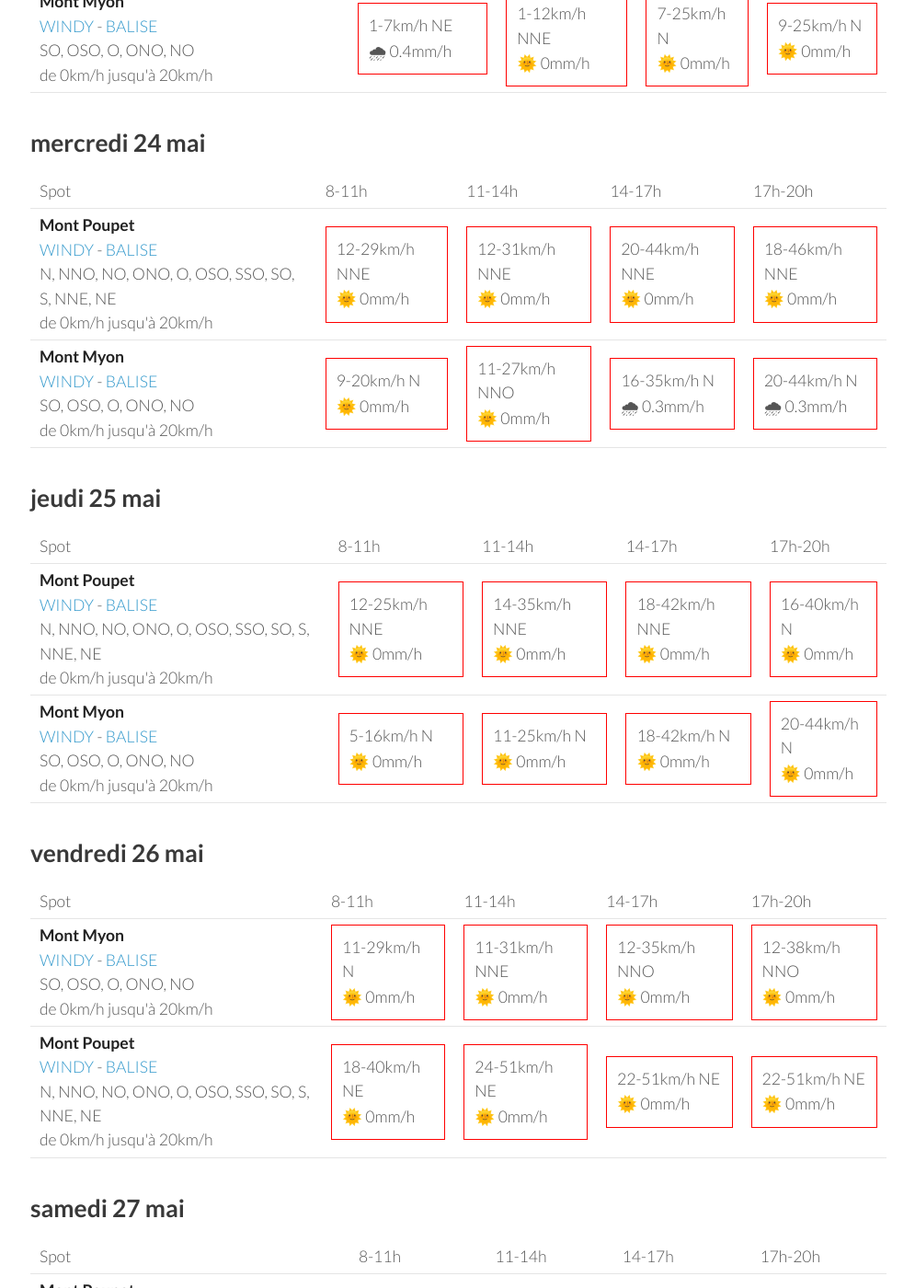
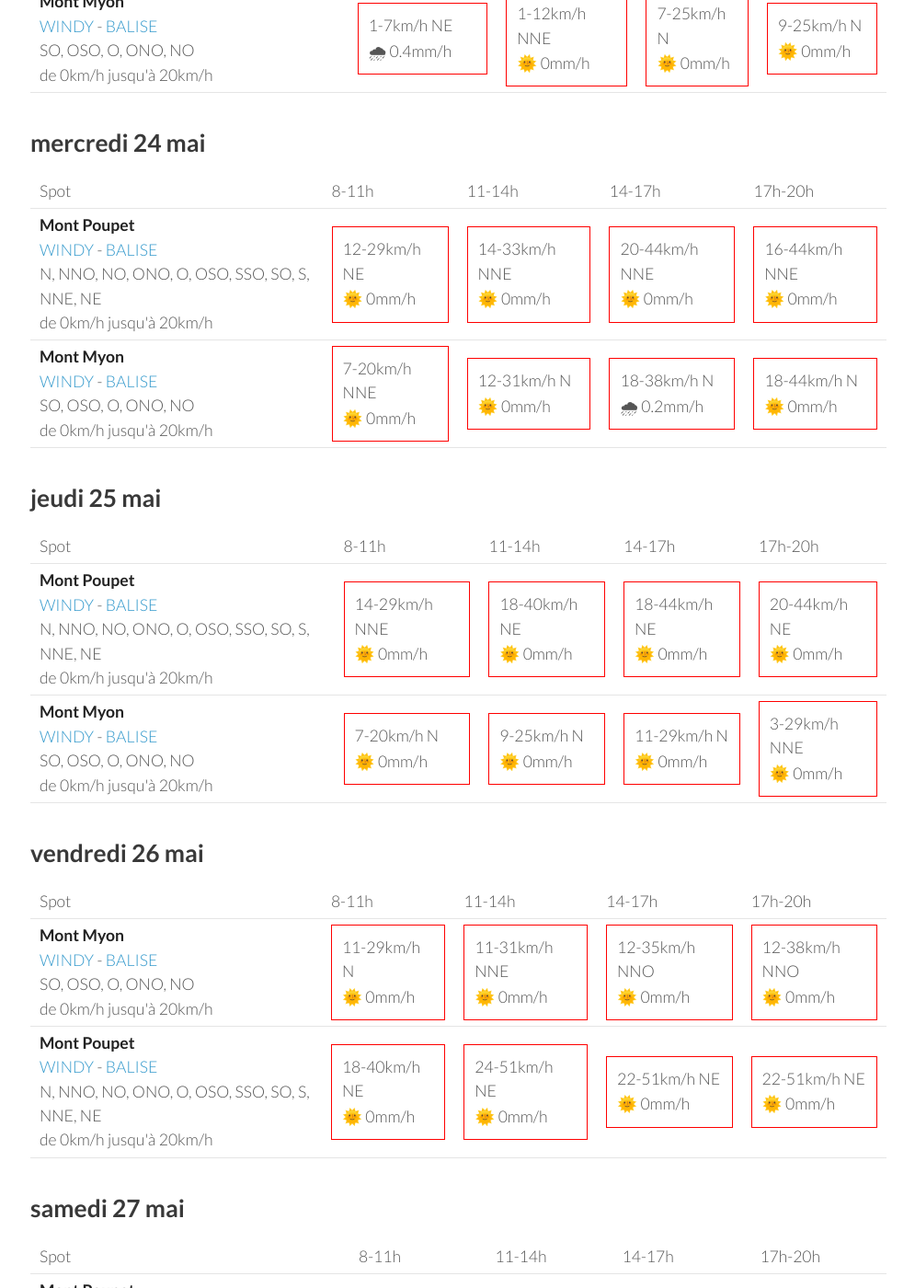
Before and after one commit to parapente-dans-le-nord/parapente-dans-le-nord.github.io, a Jekyll site: the page built from jura.markdown, in a window 1280 px wide and 1400 px high, scrolled down 916 px. Shown: the whole window at 92% size, without its empty margins (25-1020 px from the left). Built offline with Jekyll 4.4.1, drawn with Linux system fonts in a browser that asks for light colours; some of the changed text lies outside the part shown.

Commit message:
update index.markdown

```diff
--- a/jura.markdown
+++ b/jura.markdown
@@ -94,20 +94,20 @@ page mise à jour le lundi 22 mai 13:20
 <tr>
         <td><strong>Mont Poupet</strong><br><a href="https://windy.com/46.970/5.876?46.541,5.876,8">WINDY</a> - <span class=""><a href="http://www.balisemeteo.com/balise.php?idBalise=92">BALISE</a> </span><br> <span class="vent-favorable">N, NNO, NO, ONO, O, OSO, SSO, SO, S, NNE, NE</span><br><span class="force-vent">de 0km/h jusqu'à 20km/h</span> </td>
 
-            <td><div class="not-flyable"><p>12-29km/h NNE</p><p>🌞 0mm/h</p></div></td>
-            <td><div class="not-flyable"><p>12-31km/h NNE</p><p>🌞 0mm/h</p></div></td>
+            <td><div class="not-flyable"><p>12-29km/h NE</p><p>🌞 0mm/h</p></div></td>
+            <td><div class="not-flyable"><p>14-33km/h NNE</p><p>🌞 0mm/h</p></div></td>
             <td><div class="not-flyable"><p>20-44km/h NNE</p><p>🌞 0mm/h</p></div></td>
-            <td><div class="not-flyable"><p>18-46km/h NNE</p><p>🌞 0mm/h</p></div></td>
+            <td><div class="not-flyable"><p>16-44km/h NNE</p><p>🌞 0mm/h</p></div></td>
 
 
     </tr>
 <tr>
         <td><strong>Mont Myon</strong><br><a href="https://windy.com/46.331/5.397?45.898,5.394,8,m:eWoagj8">WINDY</a> - <span class=""><a href="http://www.balisemeteo.com/balise.php?idBalise=70">BALISE</a> </span><br> <span class="vent-favorable">SO, OSO, O, ONO, NO</span><br><span class="force-vent">de 0km/h jusqu'à 20km/h</span> </td>
 
-            <td><div class="not-flyable"><p>9-20km/h N</p><p>🌞 0mm/h</p></div></td>
-            <td><div class="not-flyable"><p>11-27km/h NNO</p><p>🌞 0mm/h</p></div></td>
-            <td><div class="not-flyable"><p>16-35km/h N</p><p>🌧 0.3mm/h</p></div></td>
-            <td><div class="not-flyable"><p>20-44km/h N</p><p>🌧 0.3mm/h</p></div></td>
+            <td><div class="not-flyable"><p>7-20km/h NNE</p><p>🌞 0mm/h</p></div></td>
+            <td><div class="not-flyable"><p>12-31km/h N</p><p>🌞 0mm/h</p></div></td>
+            <td><div class="not-flyable"><p>18-38km/h N</p><p>🌧 0.2mm/h</p></div></td>
+            <td><div class="not-flyable"><p>18-44km/h N</p><p>🌞 0mm/h</p></div></td>
 
 
     </tr>
@@ -130,20 +130,20 @@ page mise à jour le lundi 22 mai 13:20
 <tr>
         <td><strong>Mont Poupet</strong><br><a href="https://windy.com/46.970/5.876?46.541,5.876,8">WINDY</a> - <span class=""><a href="http://www.balisemeteo.com/balise.php?idBalise=92">BALISE</a> </span><br> <span class="vent-favorable">N, NNO, NO, ONO, O, OSO, SSO, SO, S, NNE, NE</span><br><span class="force-vent">de 0km/h jusqu'à 20km/h</span> </td>
 
-            <td><div class="not-flyable"><p>12-25km/h NNE</p><p>🌞 0mm/h</p></div></td>
-            <td><div class="not-flyable"><p>14-35km/h NNE</p><p>🌞 0mm/h</p></div></td>
-            <td><div class="not-flyable"><p>18-42km/h NNE</p><p>🌞 0mm/h</p></div></td>
-            <td><div class="not-flyable"><p>16-40km/h N</p><p>🌞 0mm/h</p></div></td>
+            <td><div class="not-flyable"><p>14-29km/h NNE</p><p>🌞 0mm/h</p></div></td>
+            <td><div class="not-flyable"><p>18-40km/h NE</p><p>🌞 0mm/h</p></div></td>
+            <td><div class="not-flyable"><p>18-44km/h NE</p><p>🌞 0mm/h</p></div></td>
+            <td><div class="not-flyable"><p>20-44km/h NE</p><p>🌞 0mm/h</p></div></td>
 
 
     </tr>
 <tr>
         <td><strong>Mont Myon</strong><br><a href="https://windy.com/46.331/5.397?45.898,5.394,8,m:eWoagj8">WINDY</a> - <span class=""><a href="http://www.balisemeteo.com/balise.php?idBalise=70">BALISE</a> </span><br> <span class="vent-favorable">SO, OSO, O, ONO, NO</span><br><span class="force-vent">de 0km/h jusqu'à 20km/h</span> </td>
 
-            <td><div class="not-flyable"><p>5-16km/h N</p><p>🌞 0mm/h</p></div></td>
-            <td><div class="not-flyable"><p>11-25km/h N</p><p>🌞 0mm/h</p></div></td>
-            <td><div class="not-flyable"><p>18-42km/h N</p><p>🌞 0mm/h</p></div></td>
-            <td><div class="not-flyable"><p>20-44km/h N</p><p>🌞 0mm/h</p></div></td>
+            <td><div class="not-flyable"><p>7-20km/h N</p><p>🌞 0mm/h</p></div></td>
+            <td><div class="not-flyable"><p>9-25km/h N</p><p>🌞 0mm/h</p></div></td>
+            <td><div class="not-flyable"><p>11-29km/h N</p><p>🌞 0mm/h</p></div></td>
+            <td><div class="not-flyable"><p>3-29km/h NNE</p><p>🌞 0mm/h</p></div></td>
 
 
     </tr>
```
Also changed, not shown: other parts of jura.markdown (+1 -1 lines).
